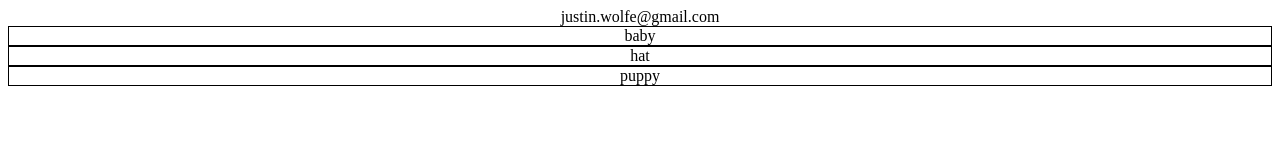
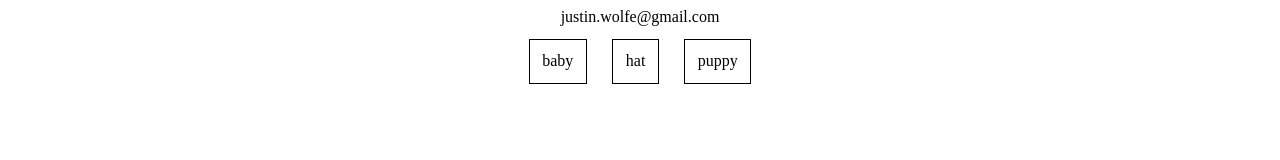
Before and after one commit to justin-wolfe-z/pushboard, a React app: page / in a window 1280 px wide. Built offline with nearby package versions, Linux system fonts and the light colour scheme.

Commit message:
mapped a click listener and have it successfully dispatching actions

```diff
--- a/src/components/App.css
+++ b/src/components/App.css
@@ -3,5 +3,8 @@
 }
 
 .Button {
+  display: inline-block;
   border: 1px solid black;
+  padding: 1%;
+  margin: 1%;
 }
--- a/src/components/Button.js
+++ b/src/components/Button.js
@@ -1,4 +1,5 @@
 import React, { Component } from 'react';
+import {connect} from 'react-redux'
 
 class Button extends Component {
   constructor(props) {
@@ -6,16 +7,31 @@ class Button extends Component {
     this.handleClick = this.handleClick.bind(this);
   }
 
-	handleClick(e){
+	handleClick(){
 		console.log(this);
 		console.log("clicked a button");
 	}
 
 	render() {
 		return (
-			<div className='Button' onClick={this.handleClick}>{this.props.icon}</div>
+			<div
+				className='Button'
+				onClick={() => this.props.clickButton(this.props.id)}
+			>
+				{this.props.icon}
+			</div>
 		)
 	}
 }
 
-export default Button
+const mapDispatchToProps = dispatch => {
+  return {
+    clickButton : (id) => dispatch({
+      type : 'CLICK_BUTTON',
+      target: id
+    })
+  }
+}
+
+
+export default connect(null,mapDispatchToProps)(Button)
--- a/src/reducers.js
+++ b/src/reducers.js
@@ -1,6 +1,7 @@
 import initialState from './data/initial_store'
 
 const reducer = (state = initialState, action) => {
+	console.log(action);
 	switch(action.type) {
 		case "CLICK_BUTTON":
 			return state
```
